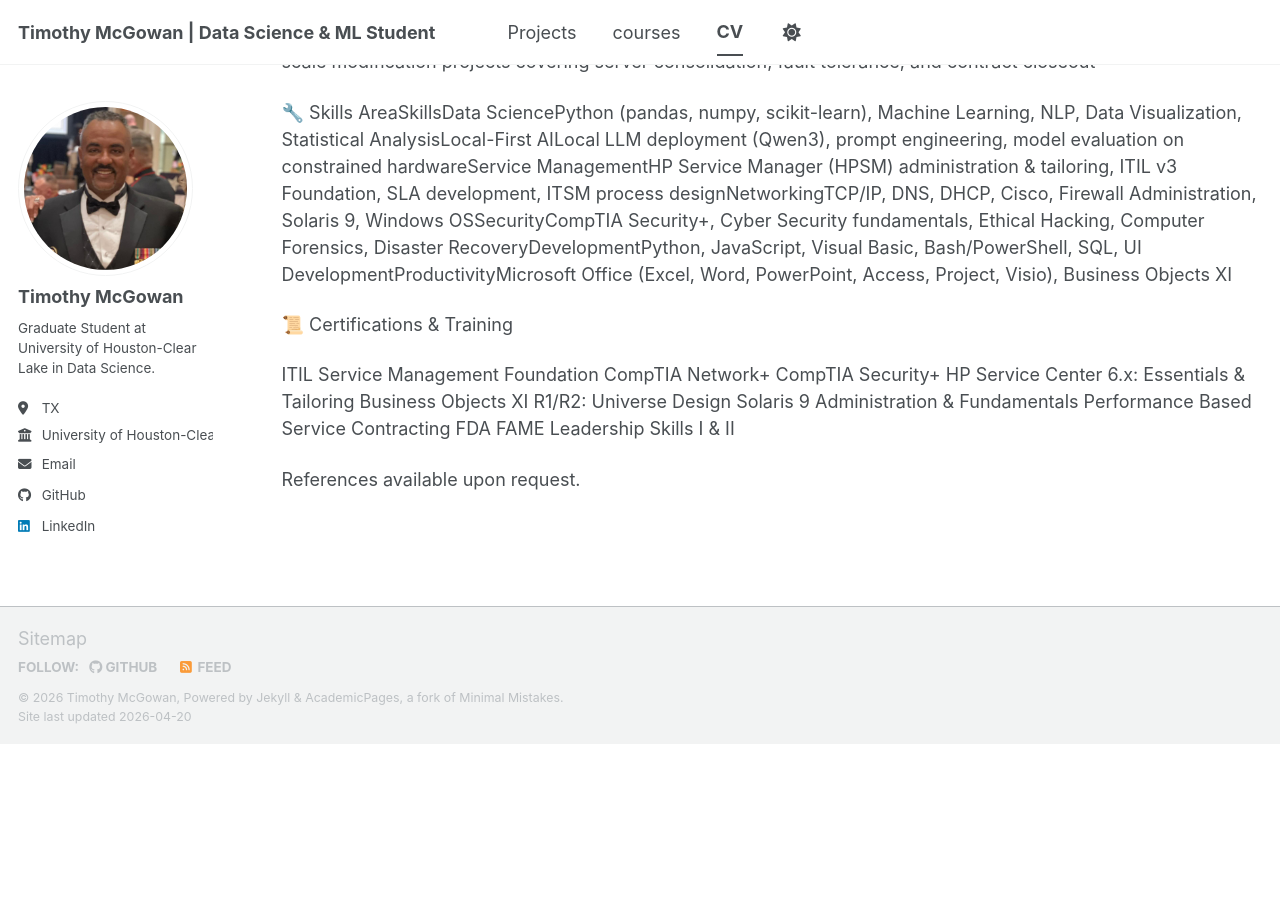
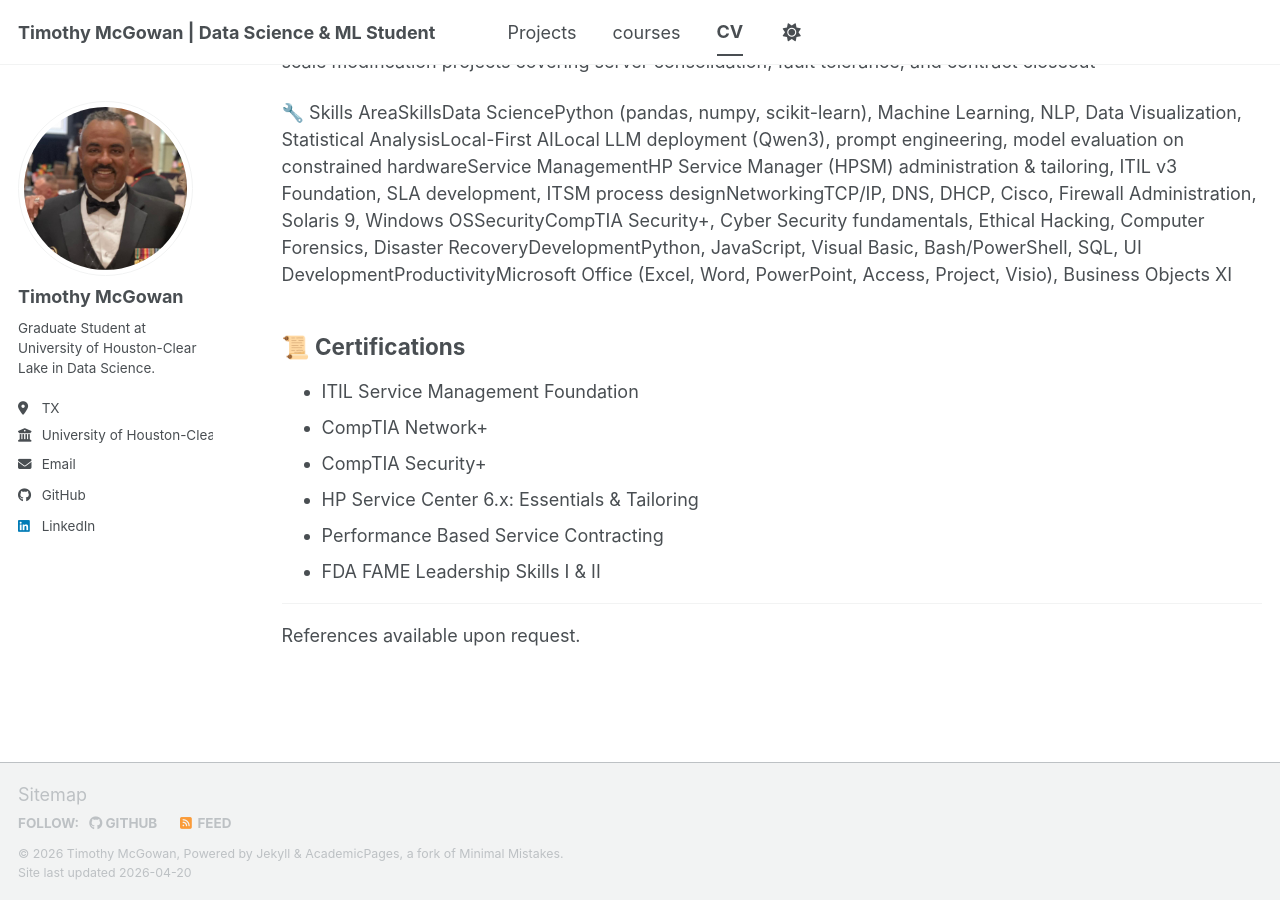
Before and after one commit to tbm0929/tbm0929.github.io, a Jekyll site: the page built from _pages/cv.md, in a window 1280 px wide and 900 px high, scrolled down 1069 px. Built offline with Jekyll 4.4.1, drawn with Linux system fonts in a browser that asks for light colours; a script bundle is joined from its source files by our own code; library files that are not in the unit come from our copies; before the commit the page ends 1813 px from its top, so only the background shows below that.

Commit message:
Revise certifications and skills sections in CV
Updated certifications section and improved formatting.

```diff
--- a/_pages/cv.md
+++ b/_pages/cv.md
@@ -63,16 +63,16 @@ Coordinated large-scale modification projects covering server consolidation, fau
 🔧 Skills
 AreaSkillsData SciencePython (pandas, numpy, scikit-learn), Machine Learning, NLP, Data Visualization, Statistical AnalysisLocal-First AILocal LLM deployment (Qwen3), prompt engineering, model evaluation on constrained hardwareService ManagementHP Service Manager (HPSM) administration & tailoring, ITIL v3 Foundation, SLA development, ITSM process designNetworkingTCP/IP, DNS, DHCP, Cisco, Firewall Administration, Solaris 9, Windows OSSecurityCompTIA Security+, Cyber Security fundamentals, Ethical Hacking, Computer Forensics, Disaster RecoveryDevelopmentPython, JavaScript, Visual Basic, Bash/PowerShell, SQL, UI DevelopmentProductivityMicrosoft Office (Excel, Word, PowerPoint, Access, Project, Visio), Business Objects XI
 
-📜 Certifications & Training
+## 📜 Certifications
 
-ITIL Service Management Foundation
-CompTIA Network+
-CompTIA Security+
-HP Service Center 6.x: Essentials & Tailoring
-Business Objects XI R1/R2: Universe Design
-Solaris 9 Administration & Fundamentals
-Performance Based Service Contracting
-FDA FAME Leadership Skills I & II
+- ITIL Service Management Foundation
+- CompTIA Network+
+- CompTIA Security+
+- HP Service Center 6.x: Essentials & Tailoring
+- Performance Based Service Contracting
+- FDA FAME Leadership Skills I & II
+
+---
 
 
 References available upon request.
```
